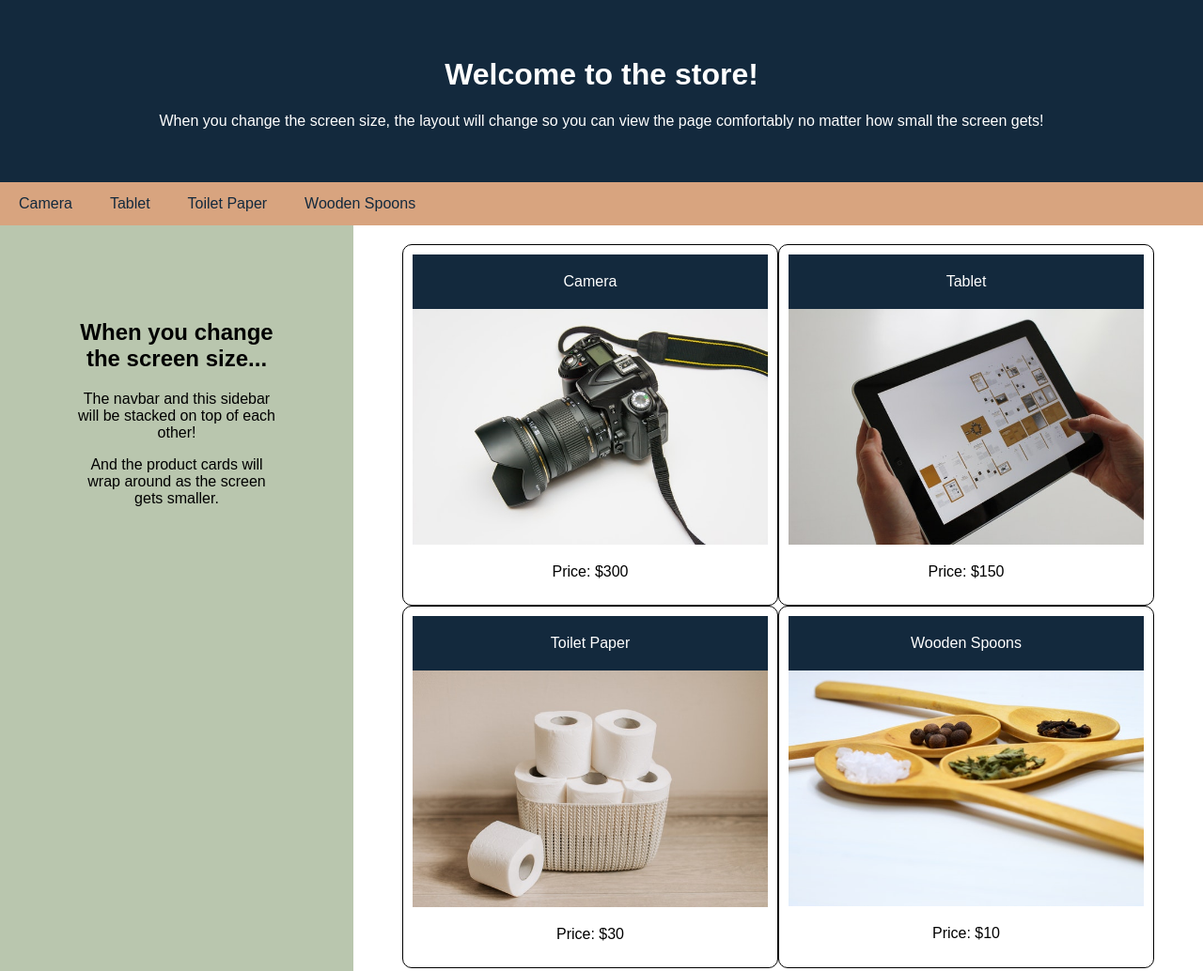
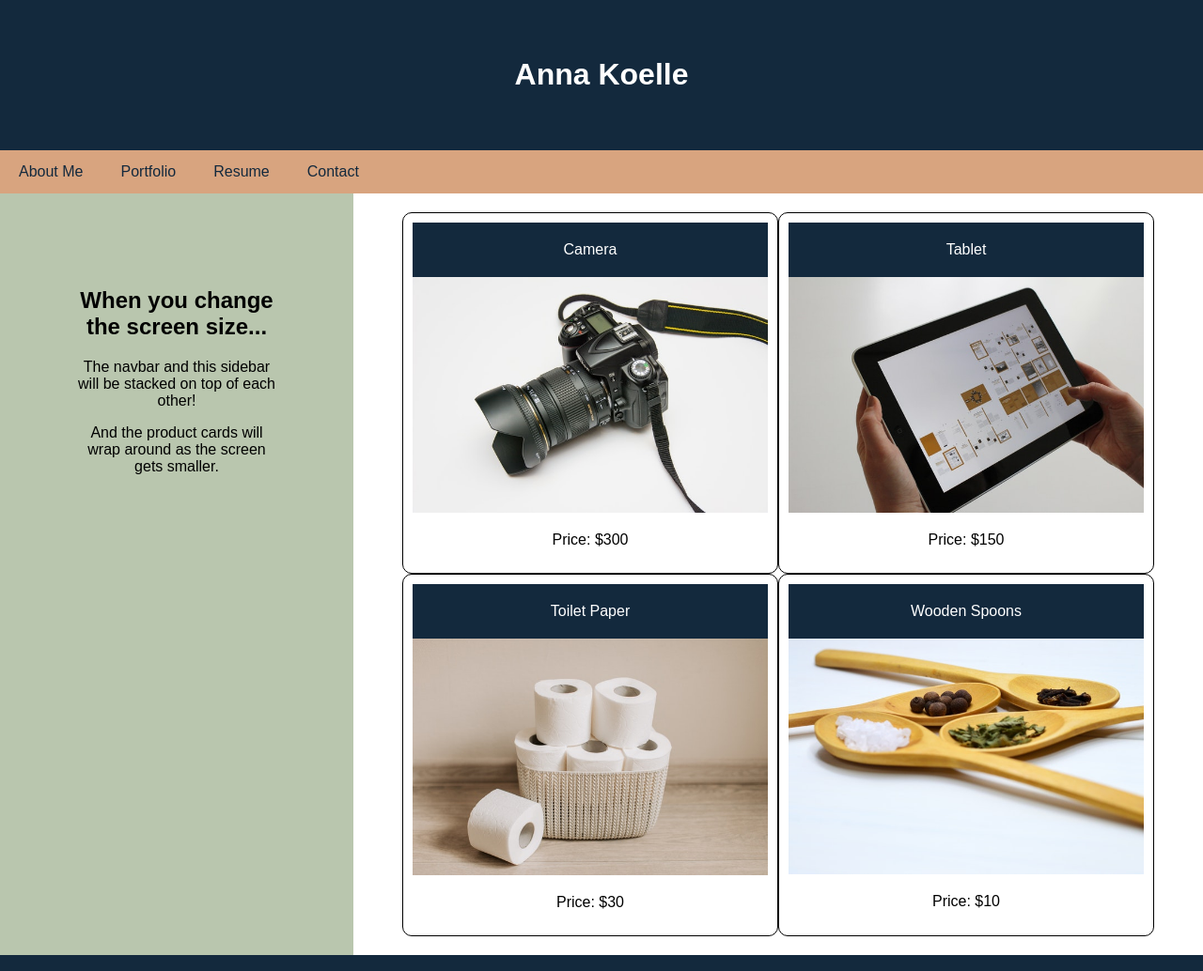
Before and after one commit to Akoelle/portfolio, a plain HTML site: page index.html in a window 1280 px wide. Shown: the top 1034 px of the page at 94% size. Drawn offline with Linux system fonts and the light colour scheme.

Commit message:
elements

```diff
--- a/index.html
+++ b/index.html
@@ -1,7 +1,7 @@
 <!DOCTYPE html>
 <html>
   <head>
-    <title>Responsive Web Design</title>
+    <title>anna webpage</title>
     <meta charset="UTF-8" />
     <meta name="viewport" content="width=device-width, initial-scale=1" />
     <link rel="stylesheet" type="text/css" href="./assets/css/style.css" />
@@ -9,19 +9,15 @@
   <body>
     <!-- Header -->
     <header>
-      <h1>Welcome to the store!</h1>
-      <p>
-        When you change the screen size, the layout will change so you can view
-        the page comfortably no matter how small the screen gets!
-      </p>
+      <h1>Anna Koelle</h1>
     </header>
 
     <!-- Navbar -->
     <nav>
-      <a href="#">Camera</a>
-      <a href="#">Tablet</a>
-      <a href="#">Toilet Paper</a>
-      <a href="#">Wooden Spoons</a>
+      <a href="#About-Me">About Me</a>
+      <a href="#portfolio">Portfolio</a>
+      <a href="#resume">Resume</a>
+      <a href="#contact">Contact</a>
     </nav>
 
     <!-- Body -->
```
